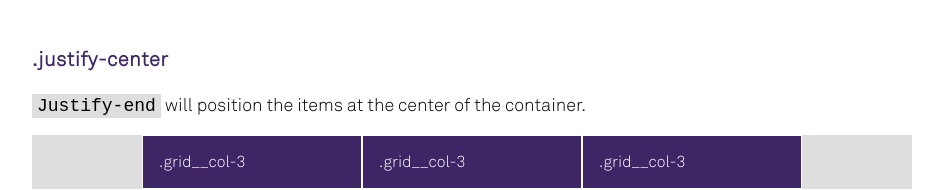
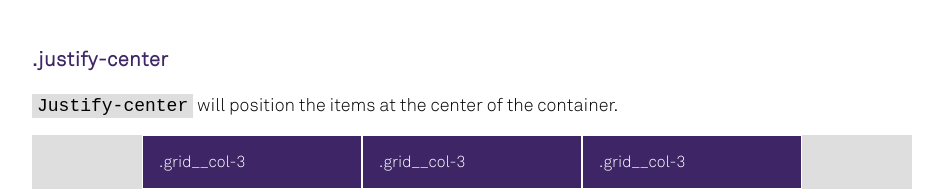
Before and after one commit to Parasail-Health/parasail, a website: page docs/index.html in a window 1280 px wide. Shown: the part 9778-9968 px from the top of the page, without its empty margins (168-1111 px from the left). Drawn offline with nearby package versions, Linux system fonts and the light colour scheme.

Commit message:
(cleanup) Fixed typo in justify-center section

```diff
--- a/docs/index.html
+++ b/docs/index.html
@@ -392,7 +392,7 @@
 				</article>
 				<article>
 					<h4>.justify-center</h4>
-					<p><code>Justify-end</code> will position the items at the center of the container.</p>
+					<p><code>Justify-center</code> will position the items at the center of the container.</p>
 					<ul class="grid justify-center example">
 						<li class="grid__col-3">.grid__col-3</li>
 						<li class="grid__col-3">.grid__col-3</li>
```
